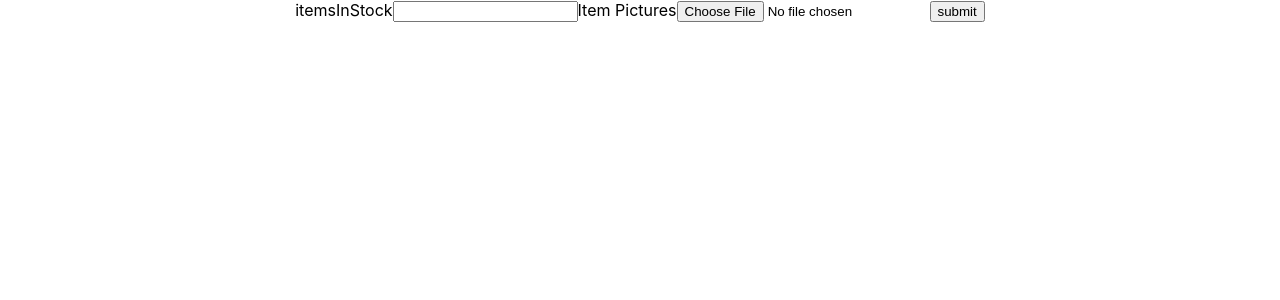
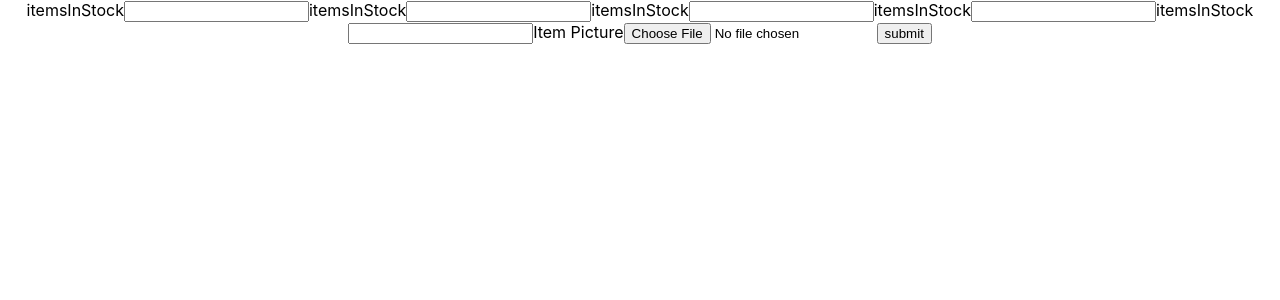
Before and after one commit to Traceton/api-tester, a React (Create React App) app: page / in a window 1280 px wide. Shown: the top 300 px of the page. Built offline with nearby package versions, Linux system fonts and the light colour scheme.

Commit message:
small progress

```diff
--- a/src/App.js
+++ b/src/App.js
@@ -5,48 +5,97 @@ import './App.css';
 function App() {
 
   const [year, setYear] = useState("");
+  const [make, setMake] = useState("");
+  const [model, setModel] = useState("");
+  const [price, setPrice] = useState("");
+  const [sellerId, setSellerId] = useState("");
   const [picture, setPicture] = useState("");
 
   const createNew = async (e) => {
     e.preventDefault();
-    alert(year)
-    // const newItem = await new FormData();
-    // newItem.append("itemName", itemInfo.itemName);
-    // newItem.append("itemImage", itemImage);
-    // try {
-    //   if (itemImage && itemImage.size < 10000000) {
-    //     await Axios.post(
-    //       `http://localhost:3001//inventoryItems/createNew`,
-    //       newItem
-    //     ).then(async (response) => {
-    //       return response;
-    //     });
-    //   } else {
-    //     return alert("image size to large");
-    //   }
-    // } catch (error) {
-    //   return console.log("Invetory item create new item api error");
-    // }
+
+    const newItem = new FormData();
+    newItem.append("year", year);
+    newItem.append("make", make);
+    newItem.append("model", model);
+    newItem.append("price", price);
+    newItem.append("sellerId", sellerId);
+    newItem.append("vehicleImage", picture);
+
+    try {
+      if (picture && picture.size < 10000000) {
+        await Axios.post(
+          `http://localhost:3001//inventoryItems/createNew`,
+          newItem
+        ).then(async (response) => {
+          return response;
+        });
+      } else {
+        return alert("image size to large");
+      }
+    } catch (error) {
+      return console.log("Invetory item create new item api error");
+    }
   };
 
 
   return (
     <div className="App">
       <form onSubmit={createNew} method="post">
-        <label htmlFor="itemsInStock">itemsInStock</label>
+        <label htmlFor="year">itemsInStock</label>
         <input
           className=""
           type="text"
-          name="itemsInStock"
+          name="year"
           value={year}
           onChange={(event) => {
             setYear(event.target.value)
           }}
         ></input>
-        <label htmlFor="itemPicture">Item Pictures</label>
+        <label htmlFor="make">itemsInStock</label>
+        <input
+          className=""
+          type="text"
+          name="make"
+          value={make}
+          onChange={(event) => {
+            setMake(event.target.value)
+          }}
+        ></input>
+        <label htmlFor="model">itemsInStock</label>
+        <input
+          className=""
+          type="text"
+          name="model"
+          value={model}
+          onChange={(event) => {
+            setModel(event.target.value)
+          }}
+        ></input>
+        <label htmlFor="price">itemsInStock</label>
+        <input
+          className=""
+          type="text"
+          name="price"
+          value={price}
+          onChange={(event) => {
+            setPrice(event.target.value)
+          }}
+        ></input>
+        <label htmlFor="sellerId">itemsInStock</label>
+        <input
+          className=""
+          type="text"
+          name="sellerId"
+          value={sellerId}
+          onChange={(event) => {
+            setSellerId(event.target.value)
+          }}
+        ></input>
+        <label htmlFor="itemPicture">Item Picture</label>
         <input
           type="file"
-          // accept=".jpg"
+          accept=".jpg"
           onChange={(Event) => {
             const file = Event.target.files[0];
             setPicture(file);
```
